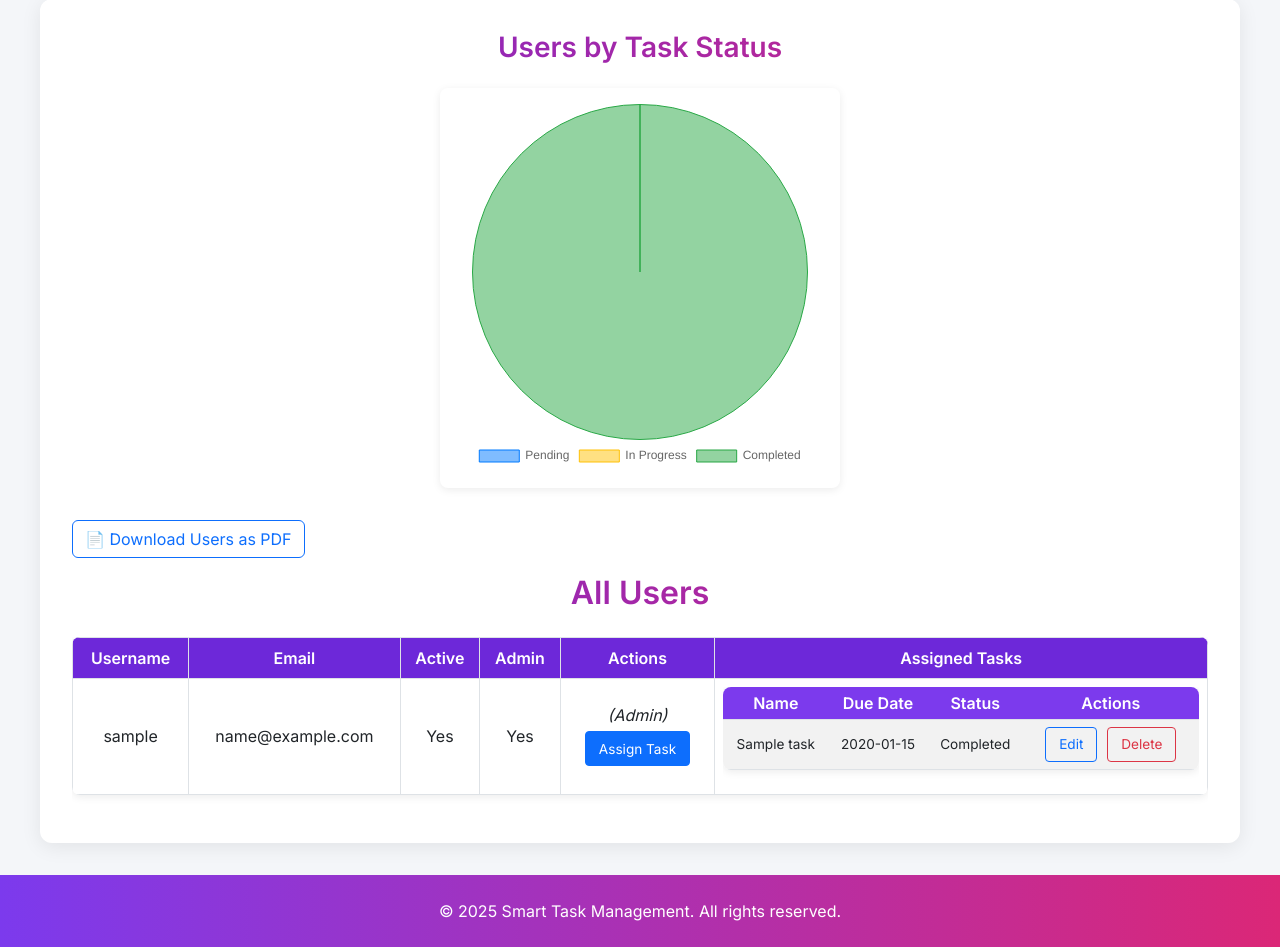
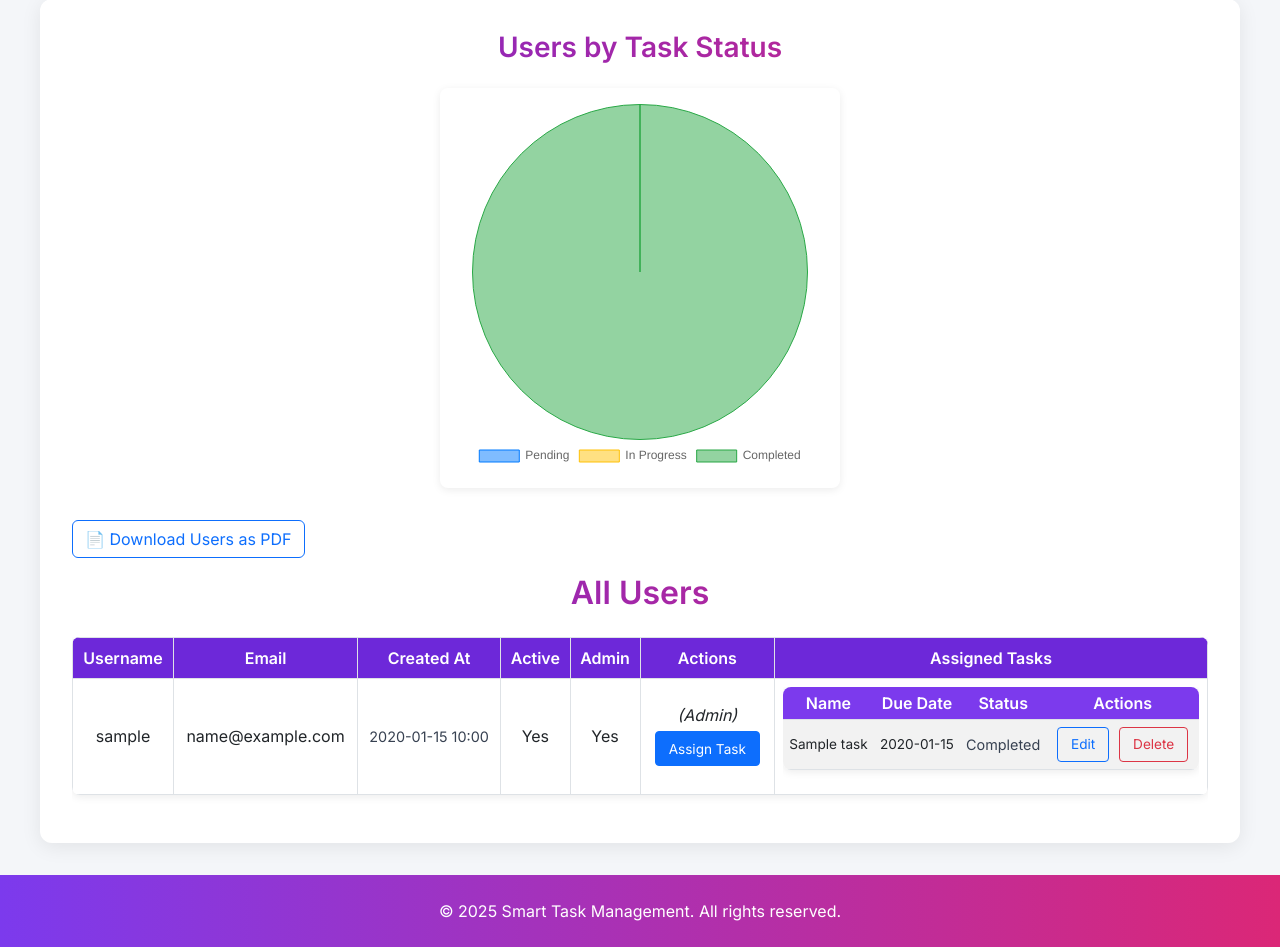
Before and after one commit to Uday6622/Smart_Task_Management_App, a Flask app: page /admin in a window 1280 px wide. Shown: the part 117-1064 px from the top of the page. Run offline with Flask 3, Linux system fonts and the light colour scheme; the visitor is signed in with stand-in values (Sample User, id 1); tables that the repository leaves empty hold one stand-in row (values such as "Sample post"); parts of the project's set-up code (start-up, migrations or seed data) failed here and were passed over.

Commit message:
Update admin_dashboard.html

```diff
--- a/templates/admin_dashboard.html
+++ b/templates/admin_dashboard.html
@@ -58,6 +58,12 @@
         transform: translateY(20px);
         animation: fadeInUp 0.6s ease-out forwards;
         animation-delay: calc(0.2s * var(--section-index));
+    }
+
+    .table tbody td:nth-child(3) {
+    color: #374151;
+    font-size: 0.9rem;
+    white-space: nowrap;
     }
 
     /* Table styling */
@@ -177,6 +183,7 @@
                     <tr>
                         <th>Username</th>
                         <th>Email</th>
+                        <th>Created At</th>
                         <th>Active</th>
                         <th>Admin</th>
                         <th>Actions</th>
@@ -188,6 +195,13 @@
                     <tr class="table-row" style="--row-index: {{ loop.index }}">
                         <td>{{ user.username }}</td>
                         <td>{{ user.email }}</td>
+                        <td>
+                            {% if user.created_at %}
+                                {{ user.created_at.strftime('%Y-%m-%d %H:%M') }}
+                            {% else %}
+                                N/A
+                            {% endif %}
+                        </td>
                         <td>{{ "Yes" if user.is_active else "No" }}</td>
                         <td>{{ "Yes" if user.is_admin else "No" }}</td>
                         <td>
```
